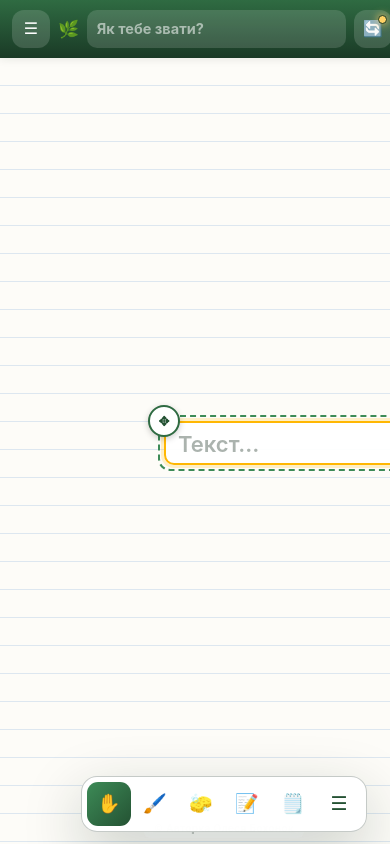
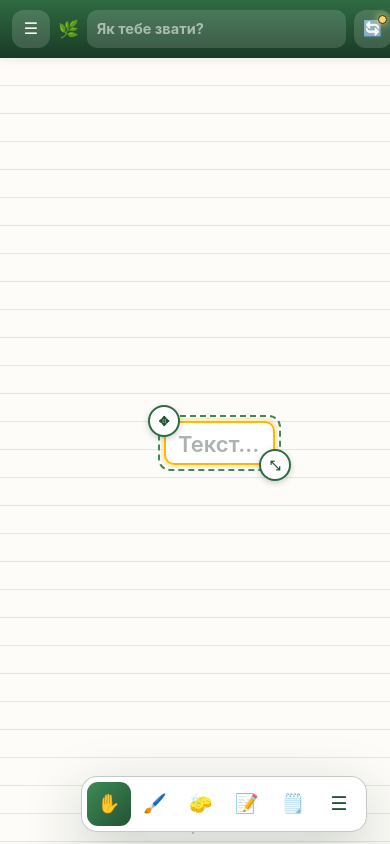
Before and after one commit to Lessa2332/2209klimat, a plain HTML site: page index.html in a window 390 px wide. Both pictures are taken after a click on the button "Додати текст". Shown: the top 844 px of the page. Drawn offline with nearby package versions, Linux system fonts and the light colour scheme; no server answers.

Commit message:
Refactor CSS comments and improve text handling

```diff
--- a/index.html
+++ b/index.html
@@ -17,7 +17,6 @@
   --leaf-600:#2f6b42; --leaf-500:#3d8b57; --leaf-400:#5cab72;
   --leaf-300:#8fd3a4; --leaf-200:#c8ebd3; --leaf-100:#eefaf1;
   --sun:#ffb703; --sun-soft:#ffd166;
-  --water:#4cc9f0;
   --paper:#fdfcf8; --paper-line:#dde7f0; --paper-grid:#e4eef7;
   --ink:#1f2a24; --ink-dim:#5c6b62; --ink-mute:#8a9a90;
   --danger:#e63946;
@@ -47,11 +46,8 @@ input,textarea{font:inherit;color:inherit}
 :focus{outline:none}
 :focus-visible{outline:3px solid var(--sun);outline-offset:2px;border-radius:6px}
 
-/* ─── APP ─── */
 .app{
-  display:grid;
-  height:var(--app-h);
-  width:100%;
+  display:grid;height:var(--app-h);width:100%;
   grid-template-columns:320px 1fr;
   grid-template-rows:auto 1fr;
   transition:grid-template-columns .25s var(--ease);
@@ -68,8 +64,7 @@ input,textarea{font:inherit;color:inherit}
   padding-right:max(12px, env(safe-area-inset-right));
   background:linear-gradient(180deg,#2f6b42,#1a3a26);
   color:#fff;z-index:100;box-shadow:var(--shadow-1);
-  position:relative;min-height:var(--header-h);
-  flex-shrink:0;
+  position:relative;min-height:var(--header-h);flex-shrink:0;
 }
 .menu-btn{
   width:42px;height:42px;flex:0 0 auto;border-radius:12px;
@@ -126,7 +121,7 @@ input,textarea{font:inherit;color:inherit}
   .hbtn,.menu-btn{width:38px;height:38px;font-size:16px}
 }
 
-/* ─── DRAWER (desktop) ─── */
+/* ─── DRAWER ─── */
 .drawer{
   grid-column:1;grid-row:2;
   background:#fff;border-right:1px solid var(--line);
@@ -312,6 +307,7 @@ input,textarea{font:inherit;color:inherit}
 .obj.dragging{z-index:1000 !important;filter:drop-shadow(0 12px 24px rgba(0,0,0,.28))}
 .obj.selected{outline:2px dashed var(--leaf-500);outline-offset:4px;border-radius:6px}
 
+/* Іконка */
 .obj-icon{
   display:flex;align-items:center;justify-content:center;
   line-height:1;padding:4px;cursor:grab;font-size:48px;
@@ -327,26 +323,32 @@ input,textarea{font:inherit;color:inherit}
 }
 .obj-icon.selected .obj-icon__resize{opacity:1}
 
-/* ─── ТЕКСТ ─── */
+/* ═══════════════════════════════════════════════════════════
+   ТЕКСТ — тепер з підлаштуванням під вміст.
+   Ширина/висота виставляються JS. Тут лише базові стилі.
+   ═══════════════════════════════════════════════════════════ */
 .obj-text{
-  min-width:100px;max-width:90%;
-  position:relative;
-  display:flex;flex-direction:column;
+  position:absolute;
+  padding:0;
+  display:block;
   border-radius:10px;
-  cursor:default;
+  /* width встановлюється JS */
 }
 .obj-text__input{
+  display:block;
   width:100%;
   padding:8px 12px;
   border:2px solid transparent;border-radius:10px;
   background:transparent;
   color:inherit;font-family:inherit;font-size:inherit;font-weight:700;
-  line-height:1.25;outline:none;resize:none;overflow:hidden;
-  min-height:1.6em;
+  line-height:1.25;outline:none;resize:none;
+  overflow:hidden;
   -webkit-user-select:text;user-select:text;
   touch-action:manipulation;
   transition:border-color .15s, background .15s;
   caret-color:var(--leaf-700);
+  white-space:pre-wrap;
+  word-break:break-word;
 }
 .obj-text__input::placeholder{color:rgba(15,36,24,.35);font-weight:600}
 .obj-text.selected .obj-text__input{
@@ -457,11 +459,10 @@ input,textarea{font:inherit;color:inherit}
   .quick-btn{width:38px;height:38px;font-size:17px}
 }
 
-/* ─── МОБІЛЬНА ВЕРСІЯ ─── */
+/* ─── МОБІЛЬНА ─── */
 @media (max-width:1024px){
   .quick-bar{display:flex}
 
-  /* Drawer — під шапкою, не накриває ☰ */
   .drawer{
     position:fixed !important;
     top:calc(var(--header-h) + env(safe-area-inset-top)) !important;
@@ -511,7 +512,6 @@ input,textarea{font:inherit;color:inherit}
 }
 
 @media (max-width:640px){
-  .obj-text{max-width:92%}
   .obj-sticker{width:160px}
   .obj-icon{font-size:40px}
 }
@@ -880,13 +880,11 @@ function emptyData(){
 }
 function isMobile(){ return window.innerWidth < 1025; }
 
-/* Firebase повертає масиви як об'єкти з цифровими ключами — конвертуємо назад */
 function toArray(val){
   if (Array.isArray(val)) return val;
   if (val && typeof val === 'object'){
     const keys = Object.keys(val);
     if (!keys.length) return [];
-    // Перевіряємо чи це послідовний масив 0..n-1
     const numeric = keys.every(k => /^\d+$/.test(k));
     if (numeric){
       keys.sort((a,b) => Number(a) - Number(b));
@@ -894,6 +892,19 @@ function toArray(val){
     }
   }
   return [];
+}
+
+/* ─── Дзеркало для вимірювання тексту ─── */
+let _mirror = null;
+function getMirror(){
+  if (!_mirror){
+    _mirror = document.createElement('span');
+    _mirror.style.cssText =
+      'position:absolute;visibility:hidden;white-space:pre;top:-99999px;left:-99999px;' +
+      'pointer-events:none;padding:0;margin:0;border:0;font-family:inherit;';
+    document.body.appendChild(_mirror);
+  }
+  return _mirror;
 }
 
 /* ═══════════ FIREBASE ═══════════ */
@@ -912,7 +923,6 @@ function attachFirebaseListeners(){
   state.handler = state.ref.on('value', snap => {
     const data = snap.val();
     if (!data){
-      // Дошку очищено іншим користувачем — скидаємо локально
       if (!state.dirty){
         state.data = emptyData();
         state.lastLocalCanvas = null;
@@ -984,7 +994,6 @@ function flushSave(opts = {}){
     setTimeout(() => { state.dirty = true; flushSave(); }, 1500);
   });
 
-  // Малюнок надсилаємо окремо — і тільки якщо справді змінився
   const currentCanvas = state.data.canvas || null;
   if (currentCanvas !== state.lastLocalCanvas || opts.force){
     state.lastLocalCanvas = currentCanvas;
@@ -1136,7 +1145,7 @@ function getVisibleCenter(){
   return { x: Math.round(r.width/2 - 60), y: Math.round(r.height/2 - 30) };
 }
 
-/* ─── Довге натискання (для тачскріна) ─── */
+/* ─── Довге натискання ─── */
 function attachLongPress(el, callback, ms = 650){
   let timer = null;
   const start = () => {
@@ -1177,7 +1186,9 @@ function createIconEl(icon){
   return el;
 }
 
-/* ─── ТЕКСТ ─── */
+/* ═══════════════════════════════════════════════════════════
+   ТЕКСТ — автопідлаштування розміру під вміст
+   ═══════════════════════════════════════════════════════════ */
 function createTextEl(item){
   const el = document.createElement('div');
   el.className = 'obj obj-text';
@@ -1212,7 +1223,7 @@ function createTextEl(item){
 
   ta.addEventListener('input', () => {
     item.text = ta.value;
-    autoSizeTextArea(ta);
+    autoSizeText(el, ta, item);
     state.dirty = true;
     scheduleSave();
   });
@@ -1221,12 +1232,64 @@ function createTextEl(item){
   ta.addEventListener('pointermove', e => e.stopPropagation());
   ta.addEventListener('keydown', e => e.stopPropagation());
 
-  requestAnimationFrame(() => autoSizeTextArea(ta));
+  // Перший вимір — після того, як елемент уже в DOM
+  requestAnimationFrame(() => autoSizeText(el, ta, item));
   return el;
 }
-function autoSizeTextArea(ta){
+
+/**
+ * Вимірює ширину тексту через приховане дзеркало і встановлює
+ * розмір textarea + обгортки точно під вміст.
+ */
+function autoSizeText(el, ta, item){
+  if (!el.isConnected || !ta) return;
+
+  // 1. Ширина тексту без переносу
+  const mirror = getMirror();
+  const cs = getComputedStyle(ta);
+  mirror.style.font = cs.font || `${cs.fontWeight} ${cs.fontSize} ${cs.fontFamily}`;
+  mirror.style.fontSize = cs.fontSize;
+  mirror.style.fontFamily = cs.fontFamily;
+  mirror.style.fontWeight = cs.fontWeight;
+  mirror.style.letterSpacing = cs.letterSpacing;
+
+  // Для порожнього — беремо placeholder як орієнтир
+  const measureText = ta.value && ta.value.length ? ta.value : 'Текст…';
+  // Розбиваємо по \n, міряємо найдовший рядок
+  const lines = measureText.split('\n');
+  let maxLineW = 0;
+  lines.forEach(line => {
+    mirror.textContent = line || ' ';
+    if (mirror.offsetWidth > maxLineW) maxLineW = mirror.offsetWidth;
+  });
+
+  // 2. Обчислюємо межі
+  const padX = 12 * 2;              // padding left + right на textarea
+  const borderX = 2 * 2;            // border left + right
+  const chrome = padX + borderX;
+  const minW = 90;
+  const wrapWidth = boardWrap.clientWidth || 400;
+  const maxW = Math.max(140, Math.floor(wrapWidth * 0.9));
+
+  // 3. Фінальна ширина обгортки (включає padding і border textarea)
+  let finalW = maxLineW + chrome;
+  if (finalW < minW) finalW = minW;
+  if (finalW > maxW) finalW = maxW;
+
+  // 4. Застосовуємо ширину
+  el.style.width = finalW + 'px';
+  // textarea має box-sizing: border-box → ширина співпадає з обгорткою
+  ta.style.width = '100%';
+
+  // 5. Висота — рахуємо від scrollHeight
   ta.style.height = 'auto';
-  ta.style.height = Math.max(ta.scrollHeight, 30) + 'px';
+  // невеликий reflow, щоб scrollHeight врахував перенос
+  const scrollH = ta.scrollHeight;
+  const finalH = Math.max(scrollH, 30);
+  ta.style.height = finalH + 'px';
+
+  // 6. Висота обгортки = висота textarea (без handles, вони absolute)
+  el.style.height = 'auto';
 }
 
 /* ─── СТІКЕР ─── */
@@ -1268,7 +1331,6 @@ function createStickerEl(st){
 
   el.append(inner, handle);
 
-  // Тягнеться за будь-яку частину, окрім textarea і хрестика
   attachDrag(el, st, 'sticker');
   attachResize(handle, el, st, 'sticker');
 
@@ -1297,8 +1359,6 @@ function createStickerEl(st){
 function attachDrag(el, item, kind, handleEl){
   const dragTarget = handleEl || el;
   let start = null;
-  let longPressTimer = null;
-  let longPressFired = false;
 
   function startDrag(e){
     if (e.target.closest('.obj-sticker__del, .obj-sticker__text, .obj-text__input, .obj-text__resize, .obj-icon__resize, .obj-sticker__resize')) return;
@@ -1348,6 +1408,9 @@ function attachResize(handle, el, item, kind){
     if (kind === 'text'){
       const s = Math.max(10, Math.min(140, start.baseSize + d * 0.6));
       item.fontSize = s; el.style.fontSize = s + 'px';
+      // Пере-вимірюємо розмір після зміни кегля
+      const ta = el.querySelector('.obj-text__input');
+      if (ta) autoSizeText(el, ta, item);
     } else if (kind === 'icon'){
       const s = Math.max(20, Math.min(200, start.baseSize + d * 0.8));
       item.size = s; el.style.fontSize = s + 'px';
@@ -1377,6 +1440,16 @@ function renderAllObjects(){
   state.data.icons.forEach(o => objectsLayer.appendChild(createIconEl(o)));
   state.data.texts.forEach(o => objectsLayer.appendChild(createTextEl(o)));
   state.data.stickers.forEach(o => objectsLayer.appendChild(createStickerEl(o)));
+}
+
+/** Пере-вимірює всі тексти (при зміні розміру вікна, завантаженні з Firebase тощо) */
+function reflowAllTexts(){
+  state.data.texts.forEach(item => {
+    const el = document.querySelector(`.obj-text[data-id="${item.id}"]`);
+    if (!el) return;
+    const ta = el.querySelector('.obj-text__input');
+    if (ta) autoSizeText(el, ta, item);
+  });
 }
 
 function addIcon(emoji){
@@ -1673,12 +1746,9 @@ function bindResize(){
   const setAppHeight = () => {
     const h = window.visualViewport ? window.visualViewport.height : window.innerHeight;
     document.documentElement.style.setProperty('--app-h', h + 'px');
-    // Вимірюємо висоту шапки
     if (headerEl){
       const hh = headerEl.offsetHeight;
-      if (hh > 0){
-        document.documentElement.style.setProperty('--header-h', hh + 'px');
-      }
+      if (hh > 0) document.documentElement.style.setProperty('--header-h', hh + 'px');
     }
   };
   setAppHeight();
@@ -1689,12 +1759,11 @@ function bindResize(){
     resizeRaf = requestAnimationFrame(() => {
       resizeRaf = null;
       resizeCanvasBacking();
+      reflowAllTexts();
     });
   };
 
-  if ('ResizeObserver' in window){
-    new ResizeObserver(schedule).observe(boardWrap);
-  }
+  if ('ResizeObserver' in window) new ResizeObserver(schedule).observe(boardWrap);
   window.addEventListener('resize', schedule);
   window.addEventListener('orientationchange', () => setTimeout(schedule, 250));
 
@@ -1723,6 +1792,7 @@ function init(){
   requestAnimationFrame(() => {
     resizeCanvasBacking();
     if (!isMobile()) app.classList.remove('drawer-collapsed');
+    reflowAllTexts();
   });
 }
 
```
